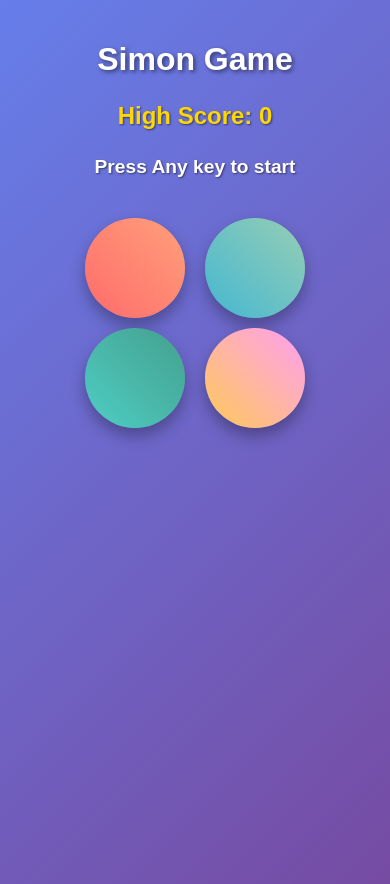
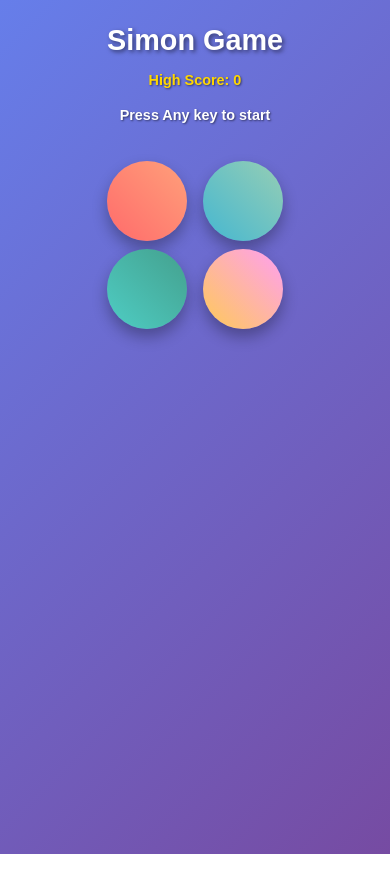
Before and after one commit to AnimeshJ004/SimonGame, a website: page client/index.html in a window 390 px wide. After the commit the page ends 854 px from the top, so only its background shows below. Drawn offline with Linux system fonts and the light colour scheme; no server answers.

Commit message:
Changes on Projects

```diff
--- a/client/app.js
+++ b/client/app.js
@@ -48,6 +48,17 @@ document.addEventListener("keypress",function(){
     }
 
 });
+
+document.addEventListener("touchstart",function(event){
+    if(started == false){
+        console.log("Game started via touch")
+        started = true;
+        backgroundMusic.play();
+        levelup();
+        event.preventDefault(); // Prevent default touch behavior like scrolling
+    }
+
+}, { passive: false });
 
 function levelup(){
     userseq=[];
--- a/client/style.css
+++ b/client/style.css
@@ -112,6 +112,20 @@ audio:hover {
 }
 
 /* Responsive design */
+@media (max-width: 768px) {
+   h1 {
+       font-size: 2.5rem;
+   }
+   .box {
+       height: 120px;
+       width: 120px;
+       margin: 12px;
+   }
+   .mainbox {
+       max-width: 320px;
+   }
+}
+
 @media (max-width: 600px) {
    h1 {
        font-size: 2rem;
@@ -124,4 +138,30 @@ audio:hover {
    .mainbox {
        max-width: 280px;
    }
+   h3, h4 {
+       font-size: 1rem;
+   }
+   body {
+       padding: 10px;
+   }
 }
+
+@media (max-width: 480px) {
+   h1 {
+       font-size: 1.8rem;
+   }
+   .box {
+       height: 80px;
+       width: 80px;
+       margin: 8px;
+   }
+   .mainbox {
+       max-width: 240px;
+   }
+   h3, h4 {
+       font-size: 0.9rem;
+   }
+   body {
+       padding: 5px;
+   }
+}
```
Also changed, not shown: client/start.html (deleted, +0 -14 lines).
